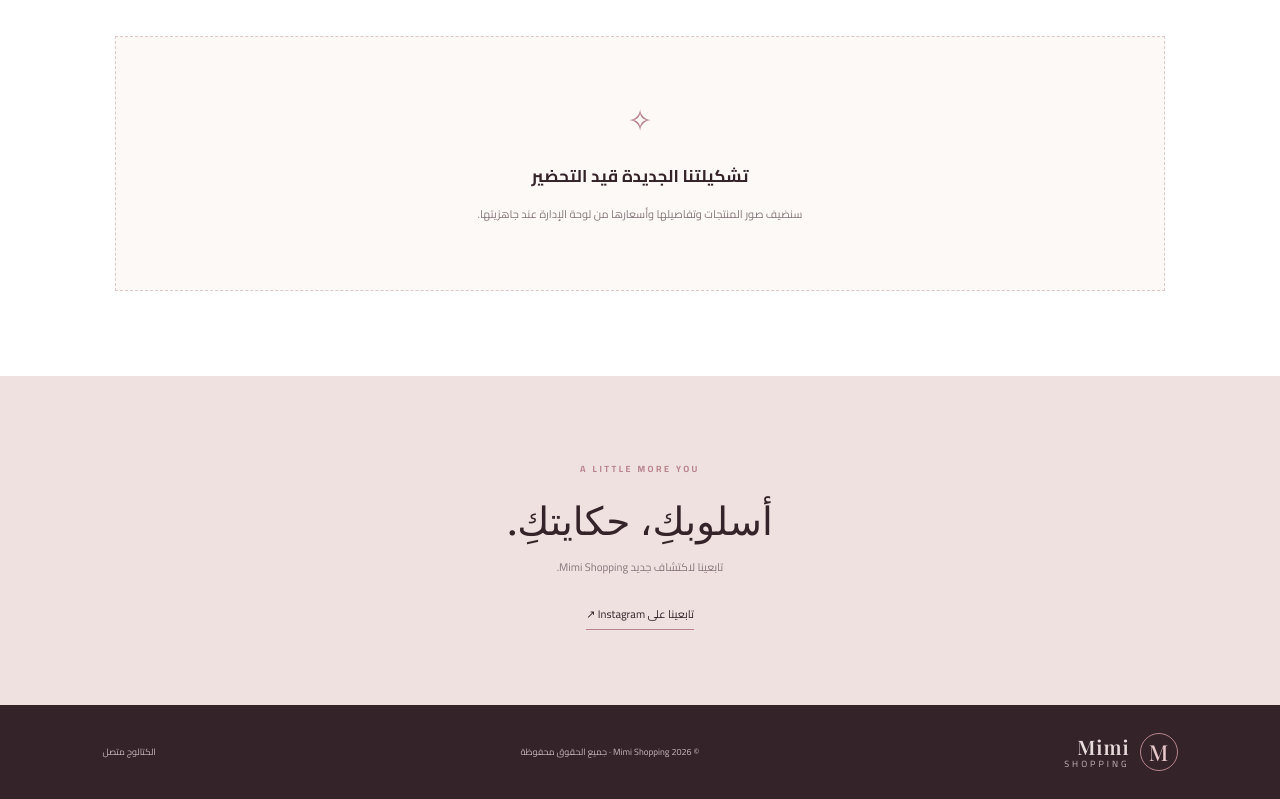
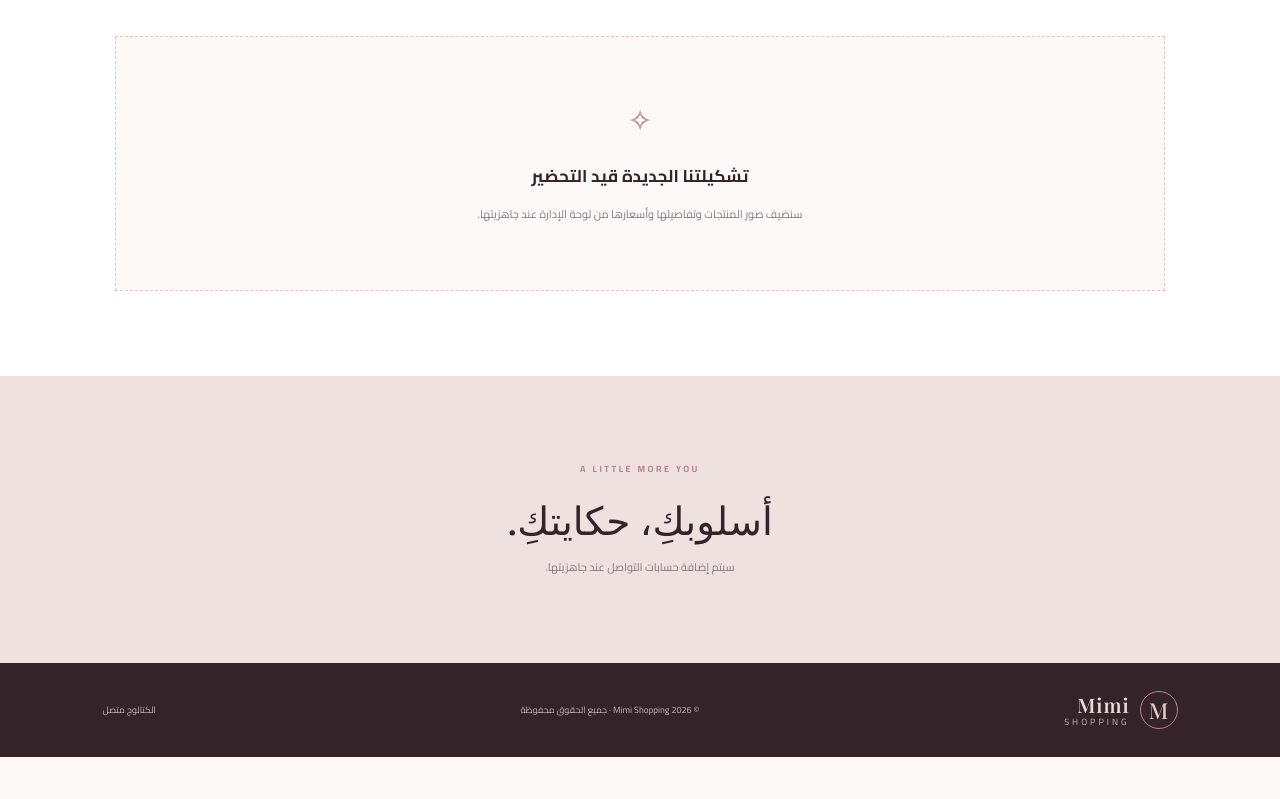
Before and after one commit to nomp17480-bit/mimi-shopping, a Next.js app: page / in a window 1280 px wide. Shown: the part 1341-2140 px from the top of the page. After the commit the page ends 2098 px from the top, so only its background shows below. Built offline with nearby package versions, Linux system fonts and the light colour scheme; no server answers; the database is empty; a web font is replaced by a local one.

Commit message:
Make social contact optional until store launch

```diff
--- a/app/page.tsx
+++ b/app/page.tsx
@@ -29,7 +29,7 @@ export default async function HomePage() {
   <section className="trust-strip"><div><strong>{rates.length || "قريباً"}</strong><span>ولايات مفعّلة للتوصيل</span></div><div><strong>01</strong><span>اختيار بذوقك</span></div><div><strong>100%</strong><span>اهتمام بالتفاصيل</span></div></section>
   <section className="section" id="categories"><div className="section-heading"><div><span className="eyebrow">DISCOVER</span><h2>تسوقي حسب القسم</h2></div><p>اختيارات مصممة لترافق أسلوبك.</p></div><div className="category-grid">{(categories.length?categories:[{id:1,name:"حقائب نسائية",icon:"👜",slug:"women-bags"},{id:2,name:"حقائب رجالية",icon:"💼",slug:"men-bags"}]).map(c=><a className="category-card" href="#products" key={c.id}><span className="category-icon">{c.icon||"◇"}</span><span><strong>{c.name}</strong><small>اكتشف المجموعة</small></span><b>↙</b></a>)}</div></section>
   <section className="section products-section" id="products"><div className="section-heading"><div><span className="eyebrow">CURATED FOR YOU</span><h2>اختيارات Mimi</h2></div><p>تشكيلة تتجدد لتناسب كل الأذواق.</p></div>{products.length?<StorefrontCatalog products={productsWithVariants} rates={rates} whatsapp={settings?.whatsapp_number??""} categories={categories}/>:<div className="empty-products"><span>✧</span><h3>تشكيلتنا الجديدة قيد التحضير</h3><p>سنضيف صور المنتجات وتفاصيلها وأسعارها من لوحة الإدارة عند جاهزيتها.</p></div>}</section>
-  <section className="closing-banner" id="contact"><span className="eyebrow">A LITTLE MORE YOU</span><h2>أسلوبكِ، حكايتكِ.</h2><p>تابعينا لاكتشاف جديد Mimi Shopping.</p><a href={settings?.instagram_url || "https://www.instagram.com/"} target="_blank" rel="noreferrer">تابعينا على Instagram ↗</a></section>
+  <section className="closing-banner" id="contact"><span className="eyebrow">A LITTLE MORE YOU</span><h2>أسلوبكِ، حكايتكِ.</h2><p>{settings?.instagram_url ? "تابعينا لاكتشاف جديد Mimi Shopping." : "سيتم إضافة حسابات التواصل عند جاهزيتها."}</p>{settings?.instagram_url ? <a href={settings.instagram_url} target="_blank" rel="noreferrer">تابعينا على Instagram ↗</a> : null}</section>
   <footer><a className="brand footer-brand" href="/"><span className="brand-mark">M</span><span><strong>Mimi</strong><small>SHOPPING</small></span></a><p>© {new Date().getFullYear()} Mimi Shopping · جميع الحقوق محفوظة</p><span className="footer-status">{connected?"الكتالوج متصل":"وضع المعاينة"}</span></footer>
  </main>;
 }
```
